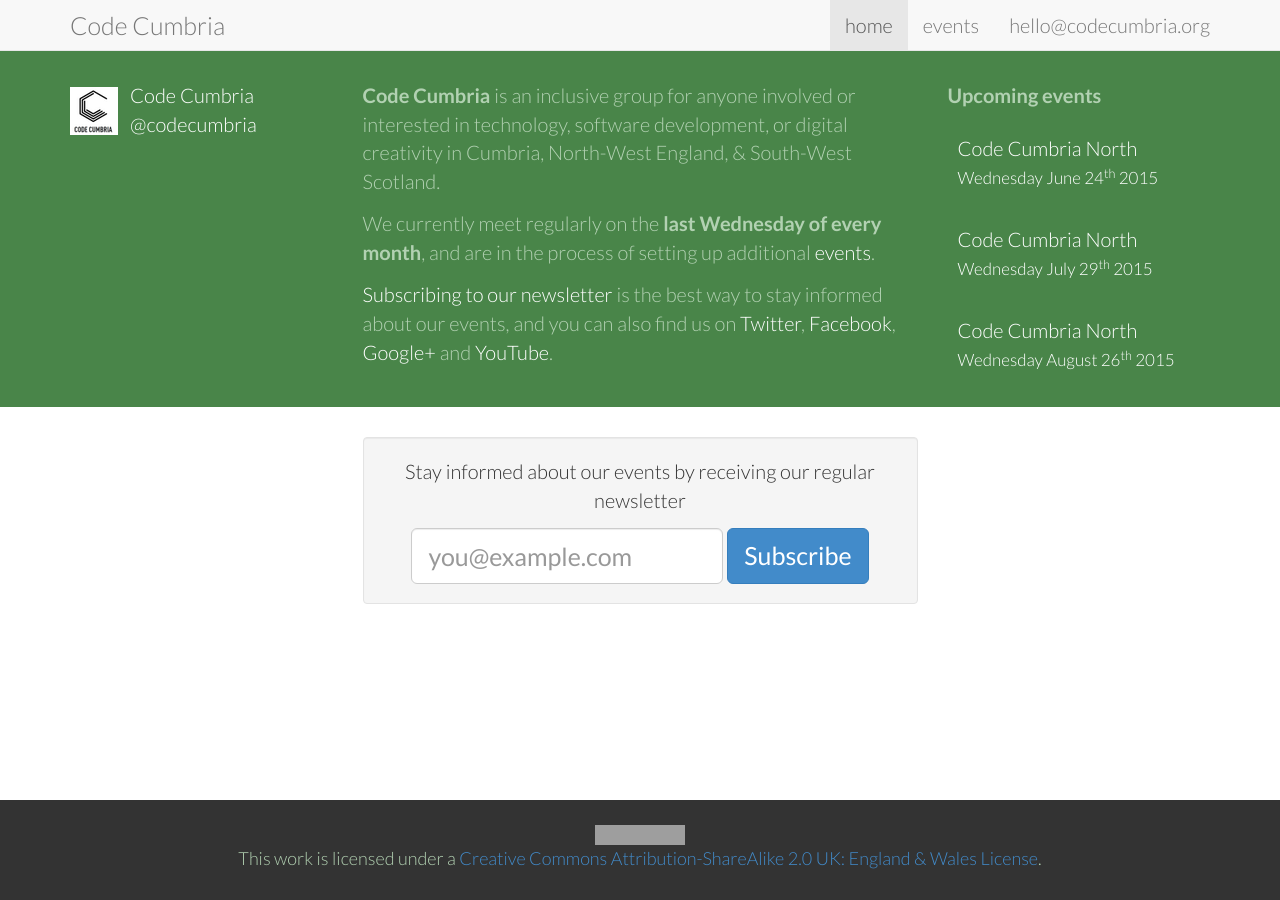
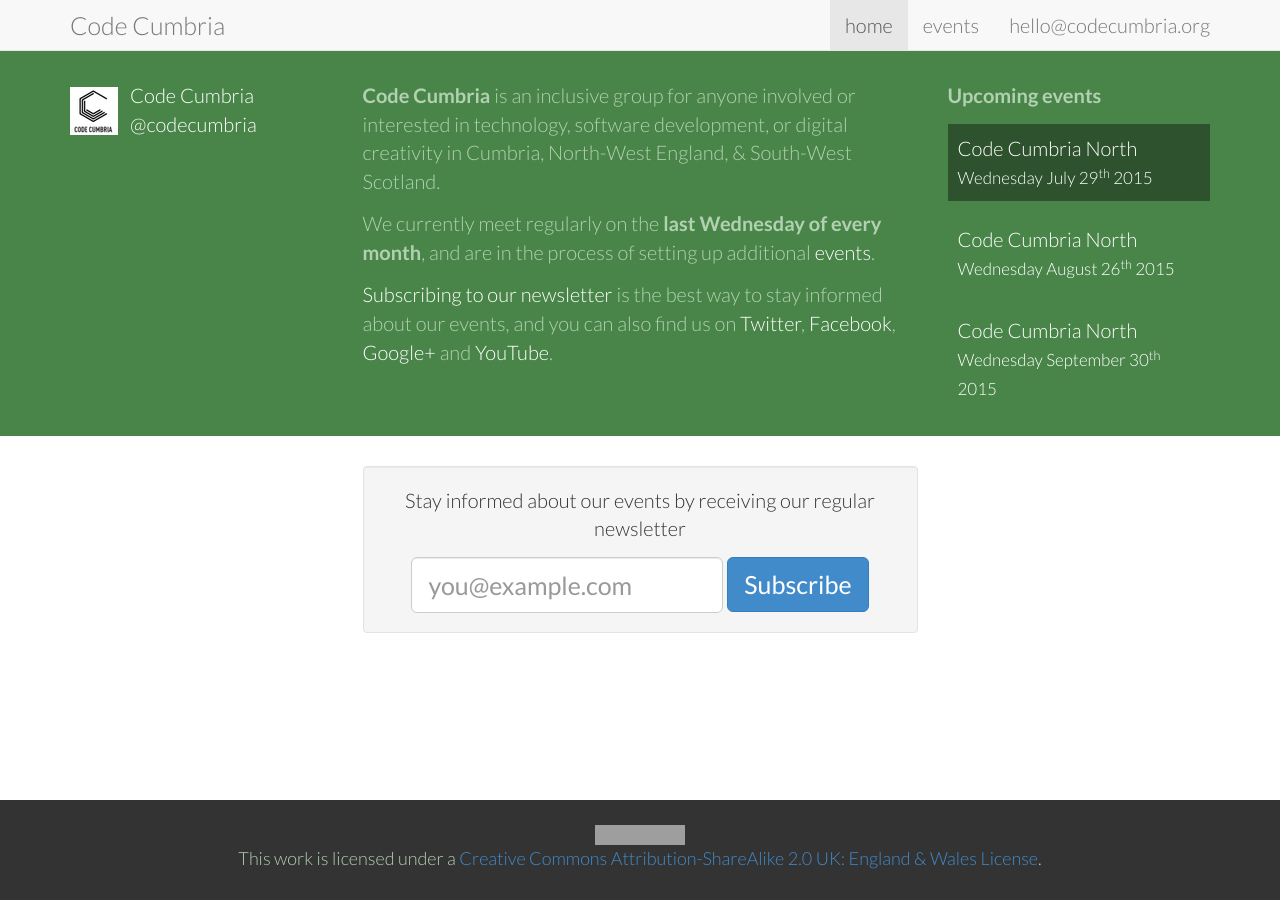
Before and after one commit to CodeCumbria/codecumbria.github.io, a Jekyll site: the page built from index.html, in a window 1280 px wide. Built offline with Jekyll 4.4.1, drawn with Linux system fonts in a browser that asks for light colours; Markdown is read by kramdown in place of the engine named in the settings; grey boxes are pictures that could not be loaded.

Commit message:
Upcoming vents: removed June, added September

```diff
--- a/index.html
+++ b/index.html
@@ -17,13 +17,13 @@ section: home
       <div class="col-md-3 col-md-push-3 events">
         <h2>Upcoming events</h2>
         <ul>
-          <a href="/events/code_cumbria_north.html" title="View details of the Code Cumbria North event"><li>Code Cumbria North<br /><small>Wednesday June 24<sup>th</sup> 2015</small></li></a>
-        </ul>
-        <ul>
-          <a href="/events/code_cumbria_north.html" title="View details of the Code Cumbria North event"><li>Code Cumbria North<br /><small>Wednesday July 29<sup>th</sup> 2015</small></li></a>
+          <a href="/events/code_cumbria_north.html" title="View details of the Code Cumbria North event"><li class="next">Code Cumbria North<br /><small>Wednesday July 29<sup>th</sup> 2015</small></li></a>
         </ul>
         <ul>
           <a href="/events/code_cumbria_north.html" title="View details of the Code Cumbria North event"><li>Code Cumbria North<br /><small>Wednesday August 26<sup>th</sup> 2015</small></li></a>
+        </ul>
+        <ul>
+          <a href="/events/code_cumbria_north.html" title="View details of the Code Cumbria North event"><li>Code Cumbria North<br /><small>Wednesday September 30<sup>th</sup> 2015</small></li></a>
         </ul>
       </div>
       <div class="col-md-3 col-md-pull-9 people">
```
